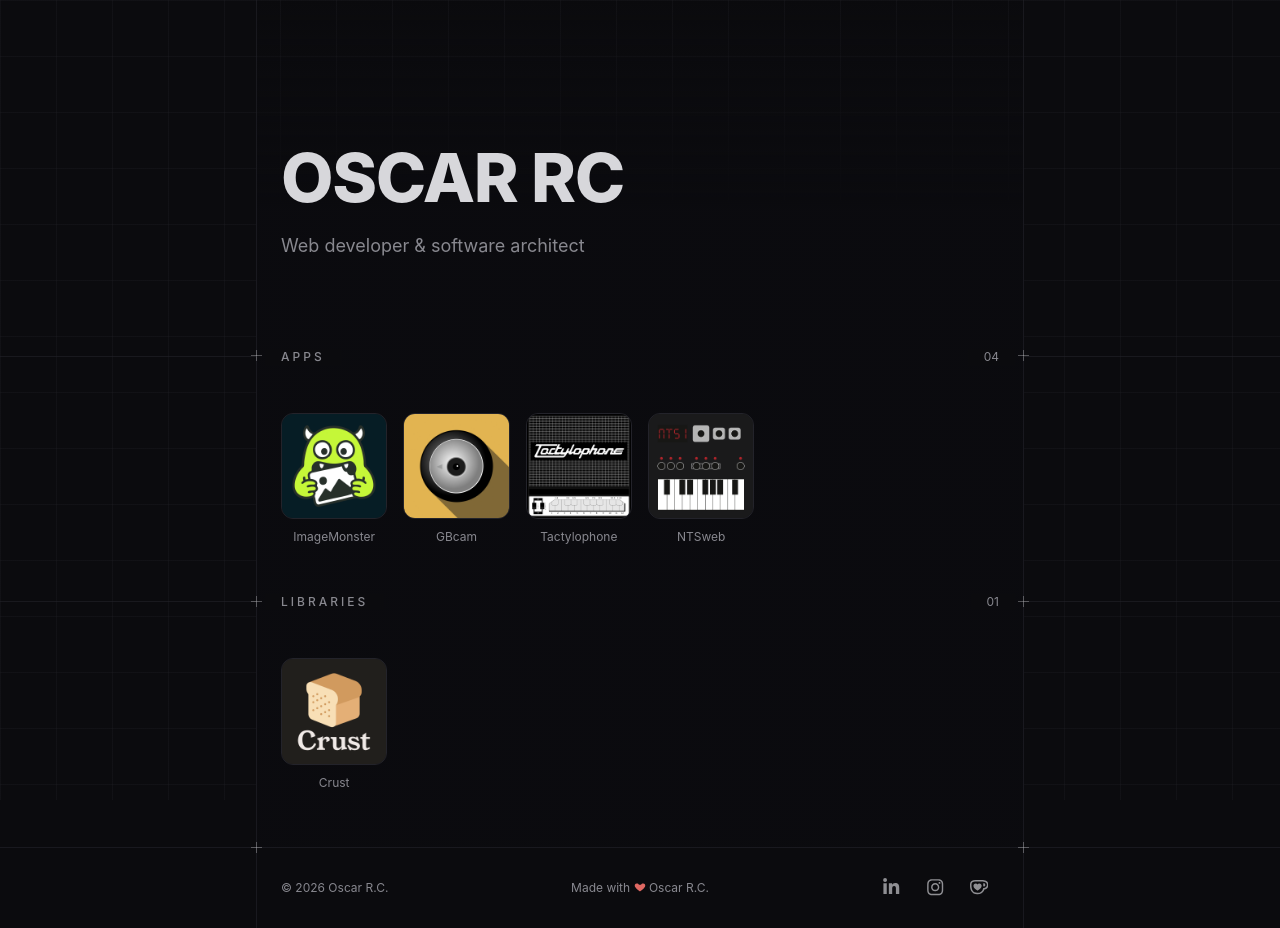
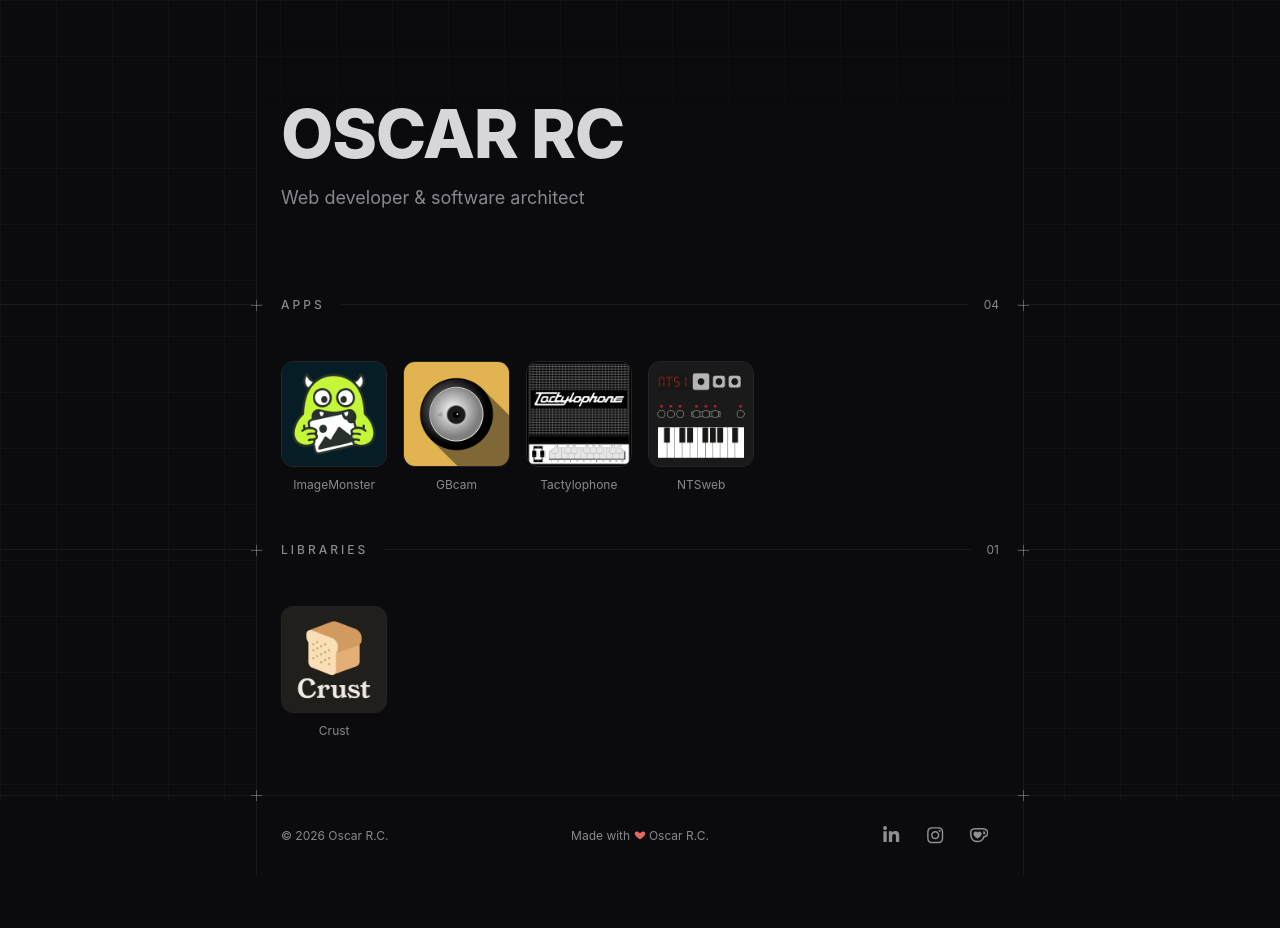
Before and after one commit to oscarrc/oscarrc.github.io, an Astro site: page / in a window 1280 px wide. After the commit the page ends 876 px from the top, so only its background shows below. Built offline with nearby package versions, Linux system fonts and the light colour scheme; Astro itself is replaced by a stand-in of ours.

Commit message:
feat: implement ProjectCard component and integrate into ProjectGrid for improved project display

```diff
--- /dev/null
+++ b/src/components/ProjectCard.astro
@@ -0,0 +1,40 @@
+---
+import { Image } from "astro:assets";
+import type { CollectionEntry } from "astro:content";
+
+interface Props {
+  project: CollectionEntry<"projects">;
+  /** Render the name in mono — for libraries, whose names are code identifiers. */
+  mono?: boolean;
+}
+
+const { project, mono = false } = Astro.props;
+---
+
+<a
+  href={project.data.url}
+  target="_blank"
+  rel="noopener"
+  class="group block rounded-box"
+  data-description={project.data.description}
+>
+  <span class="block aspect-square overflow-hidden rounded-box border border-base-300 bg-base-200 transition duration-300 group-hover:border-secondary group-hover:shadow-[0_0_28px_oklch(88%_0.006_285/0.16)]">
+    <Image
+      src={project.data.icon}
+      alt=""
+      width="256"
+      height="256"
+      class="size-full object-cover saturate-75 transition duration-300 ease-out group-hover:saturate-100"
+    />
+  </span>
+  <span
+    class:list={[
+      "mt-2.5 line-clamp-2 text-center break-words text-secondary transition-colors duration-200 group-hover:text-base-content",
+      mono ? "font-mono text-xs" : "text-sm",
+    ]}
+    title={project.data.name}
+  >
+    {project.data.name}
+  </span>
+  <span class="sr-only">{project.data.description}</span>
+</a>
--- a/src/components/ProjectGrid.astro
+++ b/src/components/ProjectGrid.astro
@@ -1,6 +1,7 @@
 ---
-import { Image } from "astro:assets";
 import type { CollectionEntry } from "astro:content";
+
+import ProjectCard from "./ProjectCard.astro";
 
 interface Props {
   label: string;
@@ -42,33 +43,7 @@ const id = `section-${label.toLowerCase()}`;
       >
         {items.map((project, i) => (
           <li data-reveal style={`--i: ${baseDelay + i + 1}`}>
-            <a
-              href={project.data.url}
-              target="_blank"
-              rel="noopener"
-              class="group block rounded-box"
-              data-description={project.data.description}
-            >
-              <span class="block aspect-square overflow-hidden rounded-box border border-base-300 bg-base-200 transition duration-300 group-hover:border-secondary group-hover:shadow-[0_0_28px_oklch(88%_0.006_285/0.16)]">
-                <Image
-                  src={project.data.icon}
-                  alt=""
-                  width="256"
-                  height="256"
-                  class="size-full object-cover saturate-75 transition duration-300 ease-out group-hover:saturate-100"
-                />
-              </span>
-              <span
-                class:list={[
-                  "mt-2.5 line-clamp-2 text-center break-words text-secondary transition-colors duration-200 group-hover:text-base-content",
-                  mono ? "font-mono text-xs" : "text-sm",
-                ]}
-                title={project.data.name}
-              >
-                {project.data.name}
-              </span>
-              <span class="sr-only">{project.data.description}</span>
-            </a>
+            <ProjectCard project={project} mono={mono} />
           </li>
         ))}
       </ul>
--- a/src/pages/index.astro
+++ b/src/pages/index.astro
@@ -37,51 +37,55 @@ const edge = "border-base-300/60";
   <div class="flex min-h-dvh flex-col">
     {
       /*
-      The framed column over the full section stack. One continuous gradient
-      strip — solid at the bottom, transparent toward the top — replaces each
-      column's flat fill, so the page grid and travelling particle bleed through
-      around the hero. `relative` anchors the strip; `flex-1` lets the last
-      section stretch to meet the footer.
+      Each section owns its own solid column fill; only the hero carries the
+      gradient (transparent toward the top so the page grid and travelling
+      particle bleed through, solidifying as it collapses). `flex-1` lets the
+      last section stretch to meet the footer.
     */
     }
     <div class="relative flex flex-1 flex-col">
+      {
+        /*
+        Hero — pins to the top and collapses as you scroll through the
+        `.hero-track` spacer, then releases and scrolls away (see global.css).
+        A single stacked `<header>`: the title + slogan shrink, their gap
+        tightens, and the block settles onto the divider rule. Each following
+        section owns its top divider + corner marks (so they paint above the
+        backgrounds), the way the footer does. Degrades to the static tall hero
+        without scroll-timeline support or under prefers-reduced-motion.
+      */
+      }
+      <section>
+        <div class="hero-track">
           <div
-        class="pointer-events-none absolute inset-y-0 right-0 left-0 mx-auto w-full max-w-3xl bg-linear-to-t from-base-100 from-75% to-transparent"
-        aria-hidden="true"
+            class:list={[
+              "hero-col relative mx-auto w-full max-w-3xl border-x bg-linear-to-t from-base-100 from-50% to-transparent",
+              edge,
+            ]}
           >
-      </div>
-
-      {/* Hero */}
-      <section class:list={["border-b", edge]}>
-        <div class:list={["relative mx-auto w-full max-w-3xl border-x", edge]}>
-          <PlusMark class="-bottom-[5.5px] -left-[6px]" />
-          <PlusMark class="-right-[6px] -bottom-[5.5px]" />
-          <header
-            class="relative px-6 pt-28 pb-20 sm:pt-36 sm:pb-24"
-            data-reveal
-            style="--i: 0"
-          >
-            <h1
-              class="text-[clamp(2.75rem,1.8rem+4vw,4.25rem)] leading-[0.98] font-extrabold tracking-[-0.02em]"
-            >
+            <div class="hero-inner relative">
+              <header class="hero-content" data-reveal style="--i: 0">
+                <h1 class="hero-title font-extrabold tracking-[-0.02em] leading-[0.98]">
                   OSCAR RC
                 </h1>
-            <p class="mt-5 text-lg leading-relaxed text-secondary">
+                <p class="hero-slogan leading-relaxed text-secondary">
                   Web developer &amp; software architect
                 </p>
               </header>
             </div>
+          </div>
+        </div>
       </section>
 
-      <section class:list={["border-b", edge]}>
+      <section class:list={["border-t", edge]}>
         <div
           class:list={[
-            "relative mx-auto w-full max-w-3xl border-x px-6 py-14",
+            "relative mx-auto w-full max-w-3xl border-x bg-base-100 px-6 py-14",
             edge,
           ]}
         >
-          <PlusMark class="-bottom-[5.5px] -left-[6px]" />
-          <PlusMark class="-right-[6px] -bottom-[5.5px]" />
+          <PlusMark class="-top-[5.5px] -left-[6px]" />
+          <PlusMark class="-top-[5.5px] -right-[6px]" />
           <ProjectGrid label="Apps" items={apps} baseDelay={1} mono />
         </div>
       </section>
@@ -89,13 +93,15 @@ const edge = "border-base-300/60";
       {
         /* flex (not h-full) so the framed column stretches to meet the footer */
       }
-      <section class="flex flex-1">
+      <section class:list={["flex flex-1 border-t", edge]}>
         <div
           class:list={[
-            "relative mx-auto w-full max-w-3xl border-x px-6 py-14",
+            "relative mx-auto w-full max-w-3xl border-x bg-base-100 px-6 py-14",
             edge,
           ]}
         >
+          <PlusMark class="-top-[5.5px] -left-[6px]" />
+          <PlusMark class="-top-[5.5px] -right-[6px]" />
           <ProjectGrid
             label="Libraries"
             items={libraries}
--- a/src/styles/global.css
+++ b/src/styles/global.css
@@ -106,3 +106,122 @@
     animation: none;
   }
 }
+
+/*
+ * Scroll-collapsing hero. The hero pins inside a tall `.hero-track` spacer
+ * and a scroll-driven animation scrubs `--collapse` 0→1 over the budget:
+ * the column shrinks toward footer height, the tall stacked copy fades out
+ * while a compact inline copy fades in, and the fill goes from transparent
+ * (grid bleeds through, as on load) to solid (a legible bar). Past the
+ * budget it un-pins and scrolls away. All of it is gated so that browsers
+ * without scroll-timeline support, and reduced-motion users, get the static
+ * tall hero unchanged (`--collapse` holds at its initial 0).
+ */
+@property --collapse {
+  syntax: "<number>";
+  inherits: true;
+  initial-value: 0;
+}
+
+/*
+ * Single component — base layout is stacked (title over slogan), vertically
+ * centred and left-aligned. This is what mobile uses at every collapse level,
+ * and what every browser sees as the static fallback when `--collapse` holds
+ * at 0. Identical to the previous tall hero.
+ */
+:root {
+  --hero-expanded: 19rem; /* the static tall-hero height */
+  --hero-collapsed: 3.75rem; /* ~footer height, the collapsed bar */
+}
+.hero-inner {
+  position: relative;
+  height: var(--hero-expanded); /* fallback: absolute content needs a box */
+}
+.hero-content {
+  position: absolute;
+  inset: 0;
+  display: flex;
+  flex-direction: column;
+  justify-content: center;
+  align-items: flex-start;
+  padding-inline: 1.5rem;
+}
+.hero-title {
+  font-size: clamp(2.75rem, 1.8rem + 4vw, 4.25rem);
+}
+.hero-slogan {
+  margin-top: 1.25rem;
+  font-size: 1.125rem;
+}
+
+@keyframes hero-collapse {
+  to {
+    --collapse: 1;
+  }
+}
+
+@supports (animation-timeline: scroll()) {
+  @media (prefers-reduced-motion: no-preference) {
+    :root {
+      /* The budget is the hero's own shrinkage, so the track needs no extra
+         height — at rest the hero fills it and the first section sits right
+         below (no empty gap). The pin then lasts exactly this distance and
+         the collapse finishes just as the hero releases. */
+      --hero-budget: calc(var(--hero-expanded) - var(--hero-collapsed));
+    }
+
+    .hero-track {
+      height: var(--hero-expanded);
+    }
+
+    .hero-col {
+      position: sticky;
+      top: 0;
+      /* the gradient's solid stop rises with the collapse: grid bleeds through
+         the top at rest, fully solid once collapsed into the bar */
+      background: linear-gradient(
+        to top,
+        var(--color-base-100) calc(50% + var(--collapse) * 50%),
+        transparent
+      );
+      /* the hero is the first thing on the page, so collapse maps to the
+         first `--hero-budget` of document scroll */
+      animation: hero-collapse linear both;
+      animation-timeline: scroll(root block);
+      animation-range: 0 var(--hero-budget);
+    }
+
+    /* the column height scrubs from expanded down to ~footer height */
+    .hero-inner {
+      height: calc(
+        (1 - var(--collapse)) * var(--hero-expanded) + var(--collapse) *
+          var(--hero-collapsed)
+      );
+    }
+
+    /* the block stays left-aligned and rides the bottom of the box: centred
+       at rest, settling onto the divider rule as it collapses. */
+    .hero-content {
+      justify-content: flex-end;
+      padding-bottom: calc(
+        (1 - var(--collapse)) * 5.75rem + var(--collapse) * 0.5rem
+      );
+    }
+
+    /* every viewport: fonts shrink and the line gap tightens with the
+       collapse (mobile stays stacked). Only continuous values — no snap. */
+    .hero-title {
+      font-size: calc(
+        (1 - var(--collapse)) * clamp(2.75rem, 1.8rem + 4vw, 4.25rem) +
+          var(--collapse) * 1.05rem
+      );
+    }
+    .hero-slogan {
+      font-size: calc(
+        (1 - var(--collapse)) * 1.125rem + var(--collapse) * 0.8rem
+      );
+      /* the gap between title and slogan tightens as it collapses */
+      margin-top: calc(var(--collapse) * -1rem);
+    }
+  }
+}
```
Lines whose indentation alone changed are shown as unchanged.
